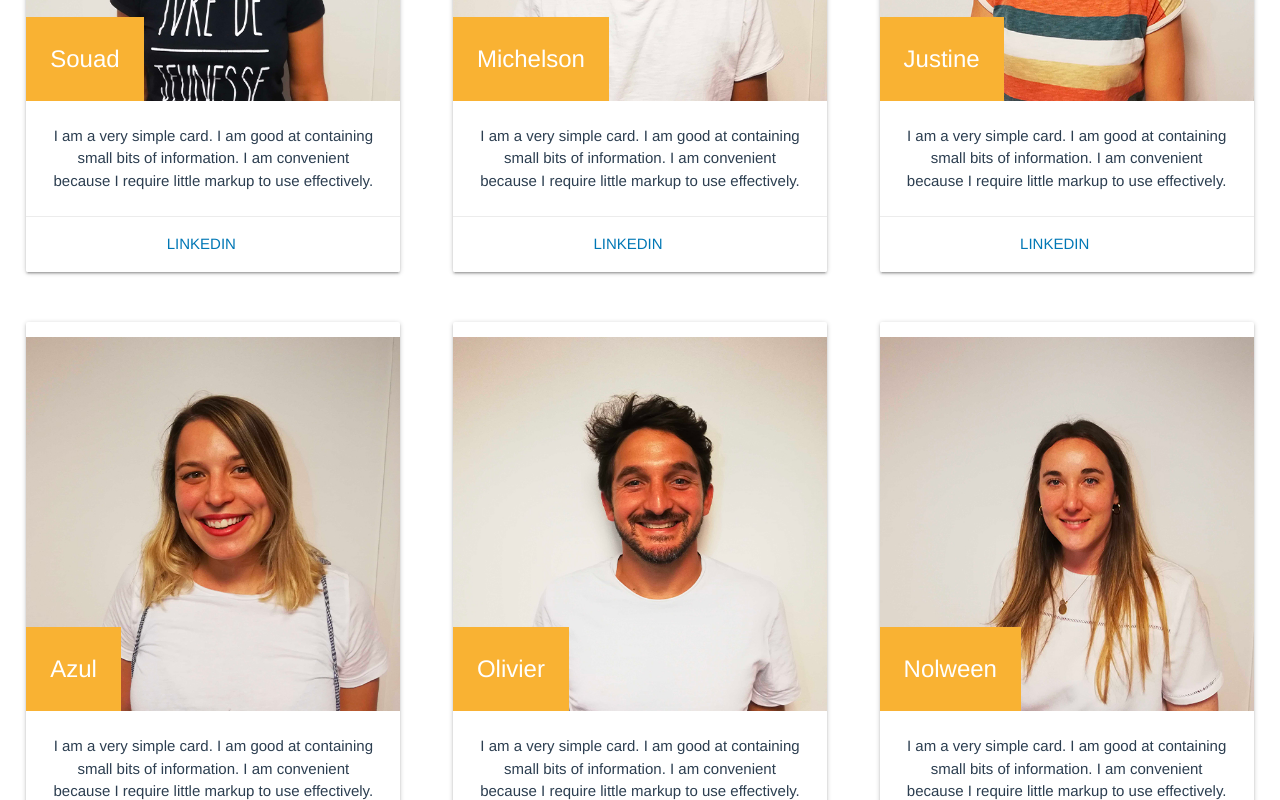
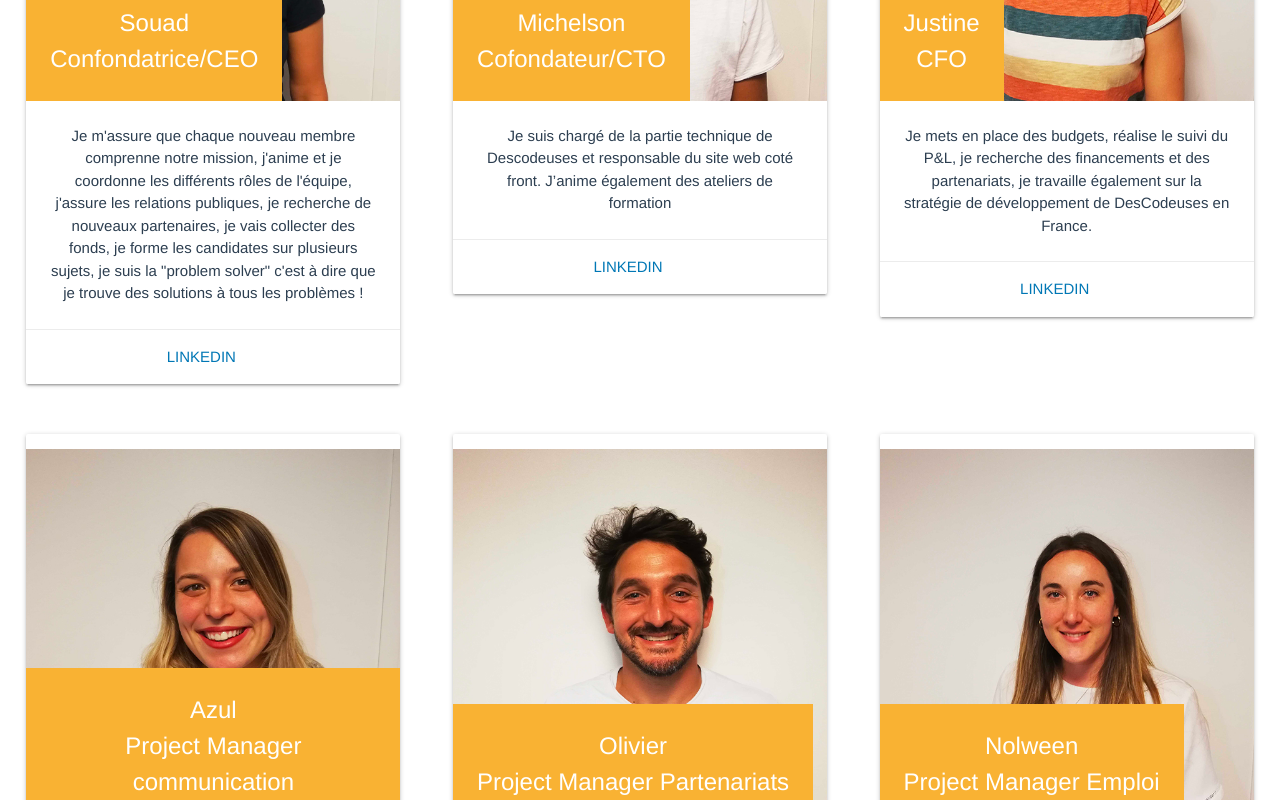
Before and after one commit to descodeuses/site, a Vue app: page /association in a window 1280 px wide. Shown: the part 2600-3400 px from the top of the page. Built offline with nearby package versions, Linux system fonts and the light colour scheme.

Commit message:
Update association.vue

```diff
--- a/src/pages/association.vue
+++ b/src/pages/association.vue
@@ -71,12 +71,13 @@ export default {
                 <div class="card">
                     <div class="card-image">
                         <img src="@/assets/images/equipe/souad.jpg">
-                        <span class="card-title">Souad</span>
+                        <span class="card-title">Souad <br>
+                            Confondatrice/CEO
+                        </span>
                     </div>
                     <div class="card-content">
                         <i class="fab fa-500px"></i>
-                        <p>I am a very simple card. I am good at containing small bits of information.
-                        I am convenient because I require little markup to use effectively.</p>
+                        <p>Je m'assure que chaque nouveau membre comprenne notre mission, j'anime et je coordonne les différents rôles de l'équipe, j'assure les relations publiques, je recherche de nouveaux partenaires, je vais collecter des fonds, je forme les candidates sur plusieurs sujets, je suis la "problem solver" c'est à dire que je trouve des solutions à tous les problèmes !</p>
                     </div>
                     <div class="card-action">
                         <a href="#">linkedin</a>
@@ -87,11 +88,12 @@ export default {
                 <div class="card">
                     <div class="card-image">
                         <img src="@/assets/images/equipe/michelson.jpg">
-                        <span class="card-title">Michelson</span>
+                        <span class="card-title">Michelson <br>
+                        Cofondateur/CTO
+                        </span>
                     </div>
                     <div class="card-content">
-                        <p>I am a very simple card. I am good at containing small bits of information.
-                        I am convenient because I require little markup to use effectively.</p>
+                        <p>Je suis chargé de la partie technique de Descodeuses et responsable du site web coté front.  J’anime également  des ateliers de formation</p>
                     </div>
                     <div class="card-action">
                         <a href="#">linkedin</a>
@@ -102,11 +104,12 @@ export default {
                 <div class="card">
                     <div class="card-image">
                         <img src="@/assets/images/equipe/justine.jpg">
-                        <span class="card-title">Justine</span>
+                        <span class="card-title">Justine <br>
+                        CFO
+                        </span>
                     </div>
                     <div class="card-content">
-                        <p>I am a very simple card. I am good at containing small bits of information.
-                        I am convenient because I require little markup to use effectively.</p>
+                        <p>Je mets en place des budgets, réalise le suivi du P&L, je recherche des financements et des partenariats, je travaille également sur la stratégie de développement de DesCodeuses en France.</p>
                     </div>
                     <div class="card-action">
                         <a href="#">linkedin</a>
@@ -119,11 +122,11 @@ export default {
                 <div class="card">
                     <div class="card-image">
                         <img src="@/assets/images/equipe/azul.jpg">
-                        <span class="card-title">Azul</span>
+                        <span class="card-title">Azul <br>
+                        Project Manager communication</span>
                     </div>
                     <div class="card-content">
-                        <p>I am a very simple card. I am good at containing small bits of information.
-                        I am convenient because I require little markup to use effectively.</p>
+                        <p>Je suis responsable de la communication sur les réseaux sociaux. Je suis toujours disponible pour repondre a vos questions et je gere le developpement de projets pour promouvoir DesCodeuses.</p>
                     </div>
                     <div class="card-action">
                         <a href="#">linkedin</a>
@@ -134,11 +137,11 @@ export default {
                 <div class="card">
                     <div class="card-image">
                         <img src="@/assets/images/equipe/olivier.jpg">
-                        <span class="card-title">Olivier</span>
+                        <span class="card-title">Olivier <br>
+                        Project Manager Partenariats</span>
                     </div>
                     <div class="card-content">
-                        <p>I am a very simple card. I am good at containing small bits of information.
-                        I am convenient because I require little markup to use effectively.</p>
+                        <p>Je développe, gère et anime le parcours d'accompagnement à l'emploi personnalisé qui est à destination des femmes des quartiers prioritaires.</p>
                     </div>
                     <div class="card-action">
                         <a href="#">linkedin</a>
@@ -149,11 +152,11 @@ export default {
                 <div class="card">
                     <div class="card-image">
                         <img src="@/assets/images/equipe/nolween.jpg">
-                        <span class="card-title">Nolween</span>
+                        <span class="card-title">Nolween <br>
+                        Project Manager Emploi</span>
                     </div>
                     <div class="card-content">
-                        <p>I am a very simple card. I am good at containing small bits of information.
-                        I am convenient because I require little markup to use effectively.</p>
+                        <p>J'accompagne les Apprenantes dans leur recherche de stage ou d'emploi en parallèle de leur formation. J'anime également certains des ateliers individuels ou collectifs tout au long de ce parcours. Pour nous, ce parcours est déterminant dans la réussite de notre mission : faire que chaque apprenante trouve un emploi à l'issue de la formation</p>
                     </div>
                     <div class="card-action">
                         <a href="#">linkedin</a>
@@ -195,7 +198,8 @@ ul li, ol li {
     padding: 0
 }
 .card-title {
-    background: #f9b233
+    background: #f9b233;
+    margin: 0 auto
 }
 
 .card h2 {
```
